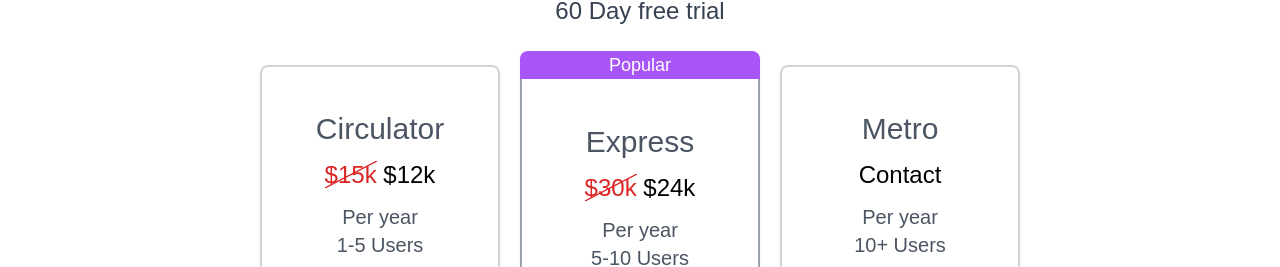
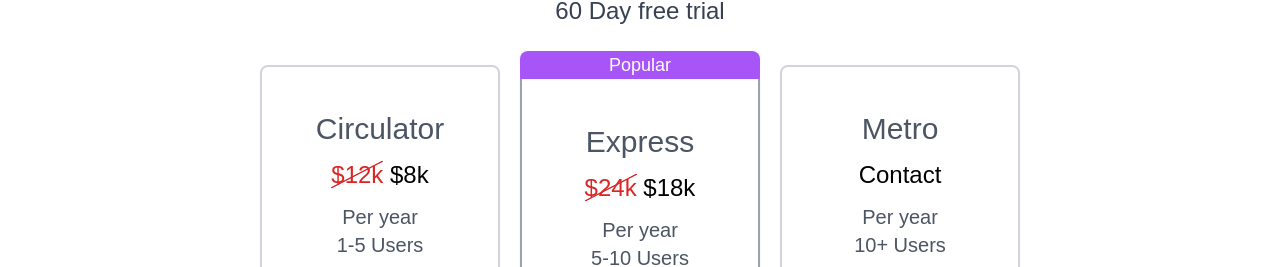
Before and after one commit to ioTransit/next-landing-page, a Next.js app: page / in a window 1280 px wide. Shown: the part 3710-3977 px from the top of the page. Built offline with nearby package versions, Linux system fonts and the light colour scheme.

Commit message:
lower prices

```diff
--- a/src/pages/index.tsx
+++ b/src/pages/index.tsx
@@ -148,8 +148,7 @@ export default function HomePage() {
                 >
                   <h3 className="text-3xl">Circulator</h3>
                   <h4 className="my-3 text-2xl font-medium text-black">
-                    <span className="strikethrough text-red-600">$15k</span>{" "}
-                    $12k
+                    <span className="strikethrough text-red-600">$12k</span> $8k
                   </h4>
                   <span className="m-0 p-0 text-xl">Per year</span>
                   <span className="m-0 p-0 text-xl ">1-5 Users</span>
@@ -164,8 +163,8 @@ export default function HomePage() {
                   <div className="flex h-60 w-60 flex-col items-center justify-center rounded-b-lg border-2 border-t-0 border-gray-400 bg-white p-4 text-gray-600 drop-shadow-sm">
                     <h3 className="text-3xl">Express</h3>
                     <h4 className="my-3 text-2xl font-medium text-black">
-                      <span className="strikethrough text-red-600">$30k</span>{" "}
-                      $24k
+                      <span className="strikethrough text-red-600">$24k</span>{" "}
+                      $18k
                     </h4>
                     <span className="m-0 p-0 text-xl">Per year</span>
                     <span className="m-0 p-0 text-xl ">5-10 Users</span>
```
